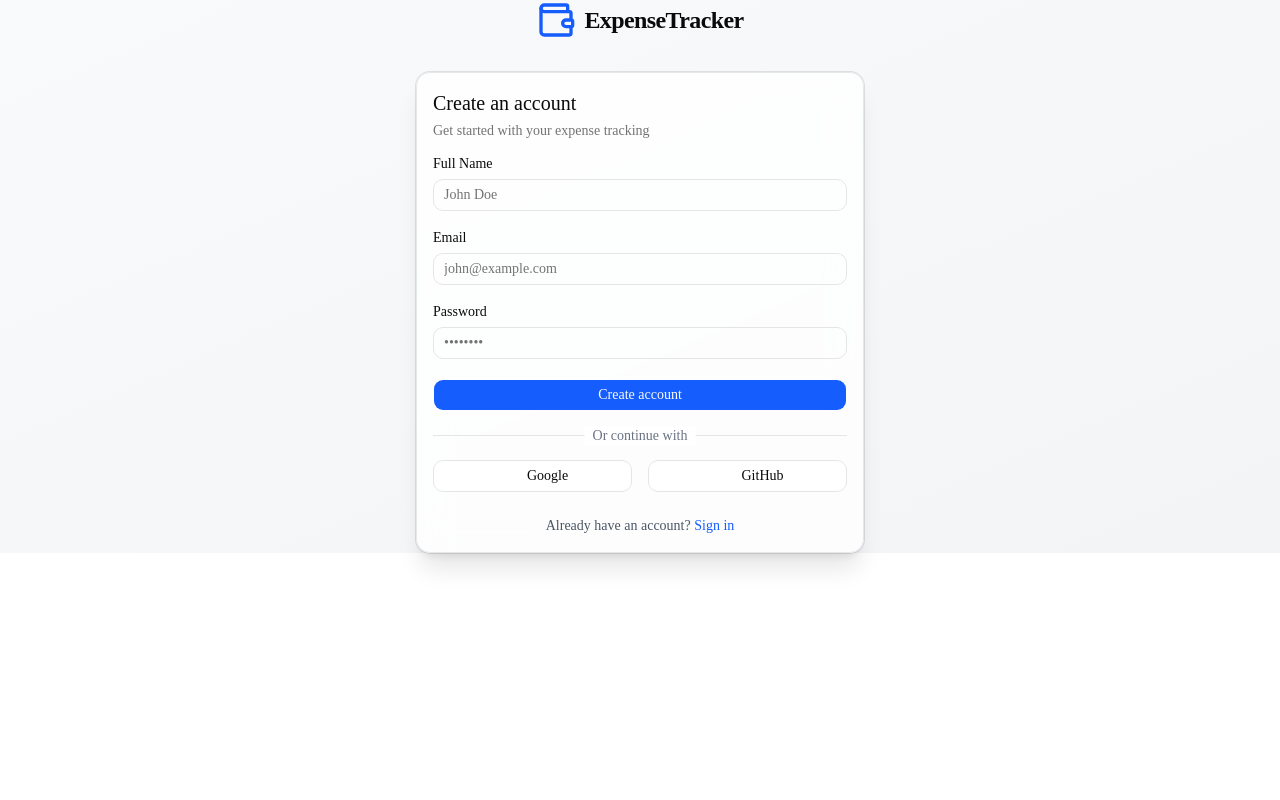
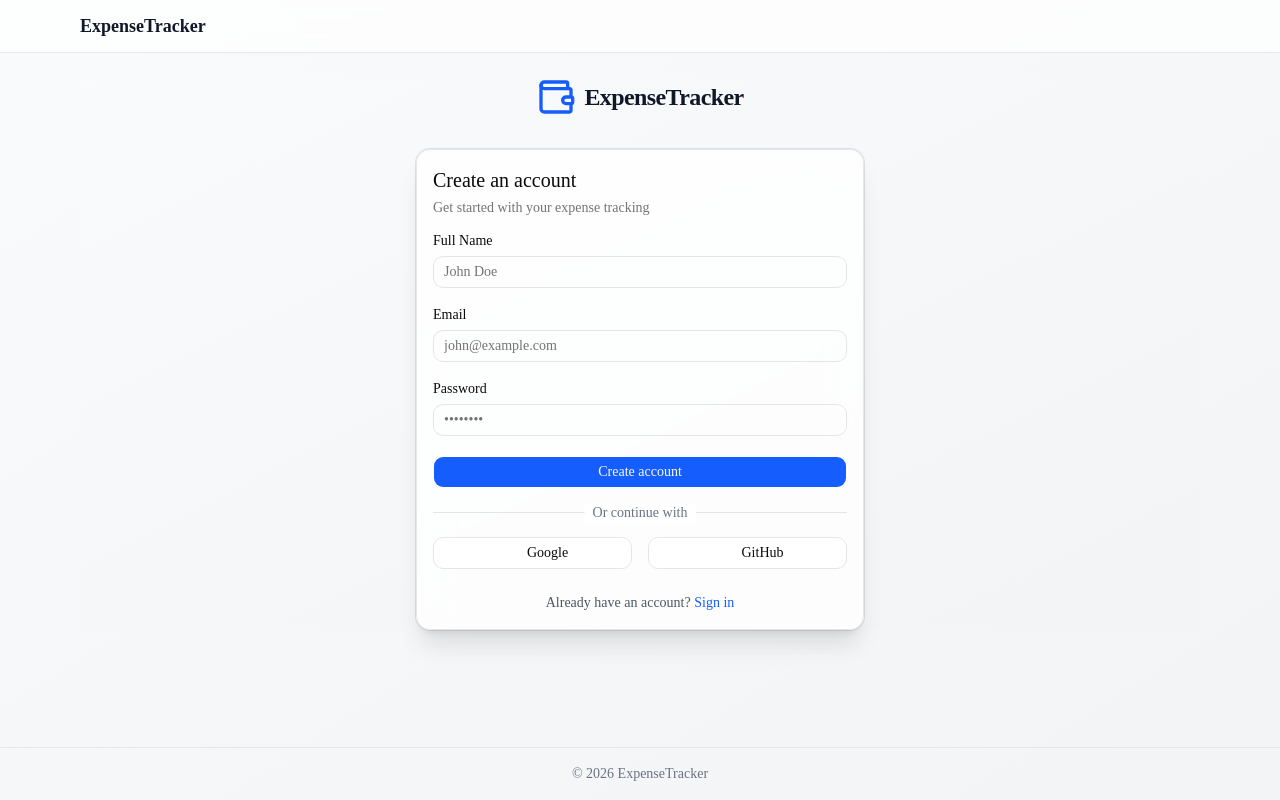
Before and after one commit to harshitgarg-03/Expense-Tracker, a Next.js app: page /signup in a window 1280 px wide. Built offline with nearby package versions, Linux system fonts and the light colour scheme.

Commit message:
common layout

```diff
--- a/app/layout.tsx
+++ b/app/layout.tsx
@@ -28,8 +28,23 @@ export default function RootLayout({
       lang="en"
       className={`${geistSans.variable} ${geistMono.variable} h-full antialiased`}
     >
-      <body className="min-h-full flex flex-col">
-        <QueryProvider>{children}</QueryProvider>
+      <body className="min-h-screen flex flex-col bg-gradient-to-br from-gray-50 to-gray-100 dark:from-gray-950 dark:to-gray-900 text-gray-900 dark:text-gray-100">
+        {/* Navbar (optional but recommended) */}
+        <header className="w-full border-b border-gray-200 dark:border-gray-800 backdrop-blur bg-white/70 dark:bg-gray-900/70 sticky top-0 z-50">
+          <div className="max-w-6xl mx-auto px-4 py-3 flex items-center justify-between">
+            <span className="font-semibold text-lg">ExpenseTracker</span>
+          </div>
+        </header>
+
+        {/* Main Content */}
+        <main className="flex-1 w-full max-w-6xl mx-auto px-4 py-6">
+          <QueryProvider>{children}</QueryProvider>
+        </main>
+
+        {/* Footer */}
+        <footer className="w-full border-t border-gray-200 dark:border-gray-800 text-center text-sm text-gray-500 py-4">
+          © 2026 ExpenseTracker
+        </footer>
       </body>
     </html>
   );
```
